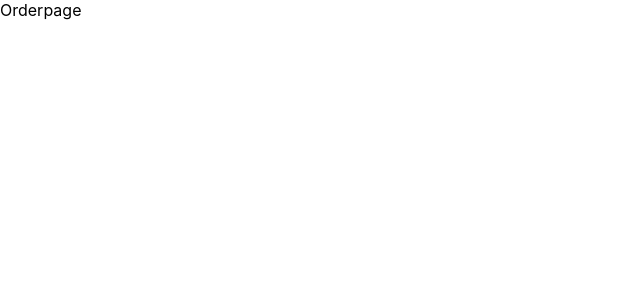
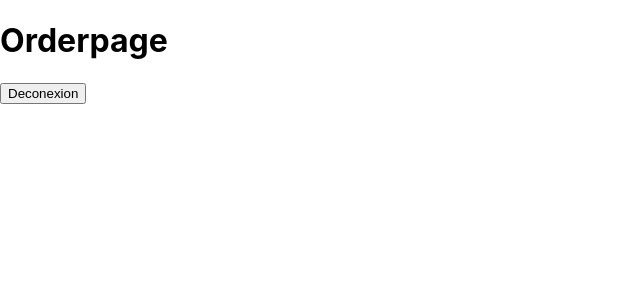
Before and after one commit to Bouria-ux/crazee-burger, a React (Create React App) app: page /order in a window 1280 px wide. Shown: the top 300 px of the page, without its empty margins (0-640 px from the left). Built offline with nearby package versions, Linux system fonts and the light colour scheme.

Commit message:
✨ F02: LOGIN > add redirection from/to OrderPage.

```diff
--- a/src/components/Pages/Order/Orderpage.js
+++ b/src/components/Pages/Order/Orderpage.js
@@ -1,7 +1,11 @@
 import React from 'react'
+import { Link } from "react-router-dom"
 
 export default function Orderpage() {
   return (
-    <div>Orderpage</div>
+    <div>
+      <h1>Orderpage</h1>
+        <Link to="/"> <button>Deconexion</button></Link>
+      </div>
   )
 }
--- a/src/components/Pages/login/LoginForm.js
+++ b/src/components/Pages/login/LoginForm.js
@@ -1,5 +1,5 @@
 import React, { useState } from 'react'
-
+import { Link } from "react-router-dom"
 export default function LoginForm() {
 // state
     const [inputValue, setinputValue] = useState("")
@@ -30,6 +30,8 @@
             />
             <button>Accédez a votre espace</button>
 
+            <Link to="/Order">Vers OrderPage</Link>
+
     </form>
   )
 }
```
